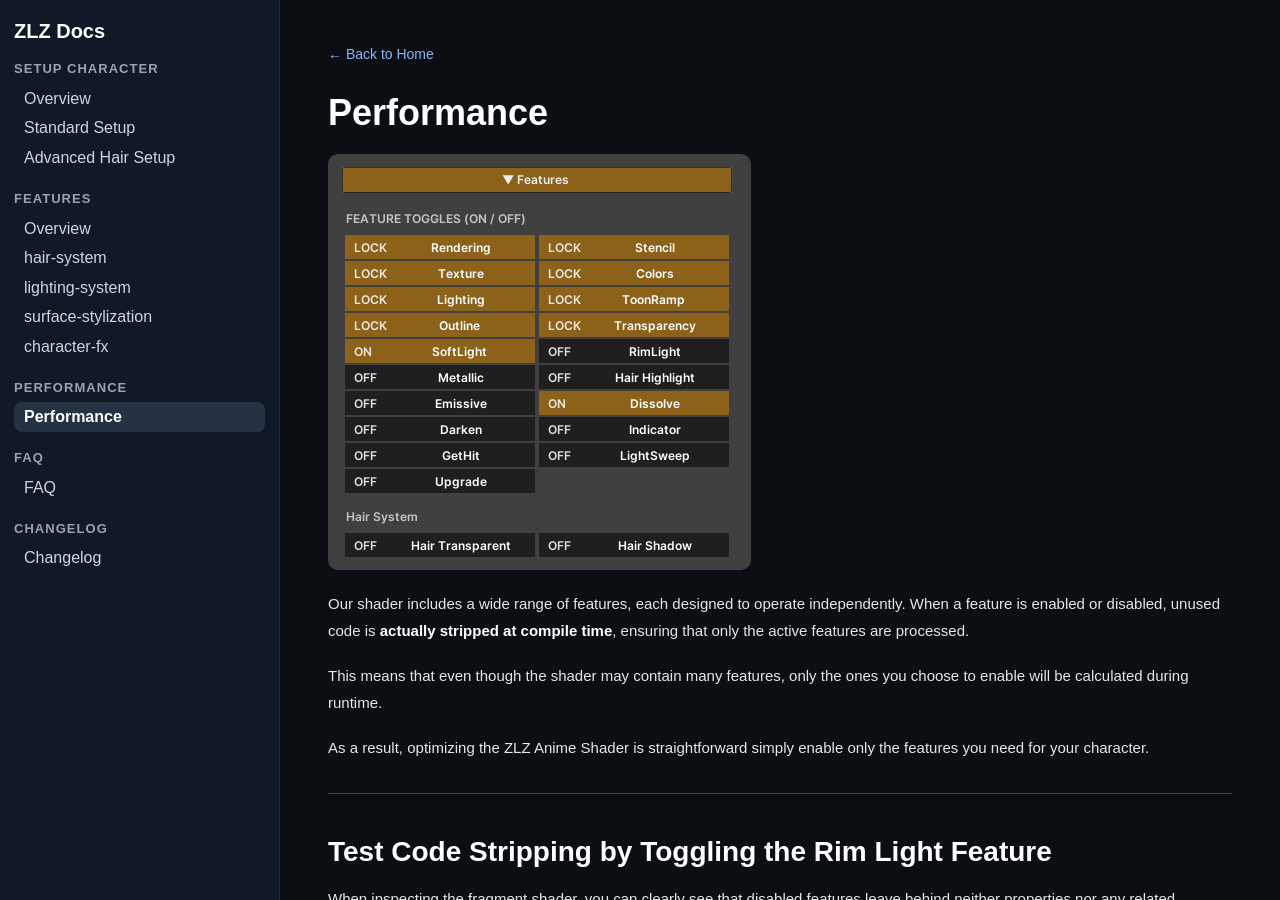
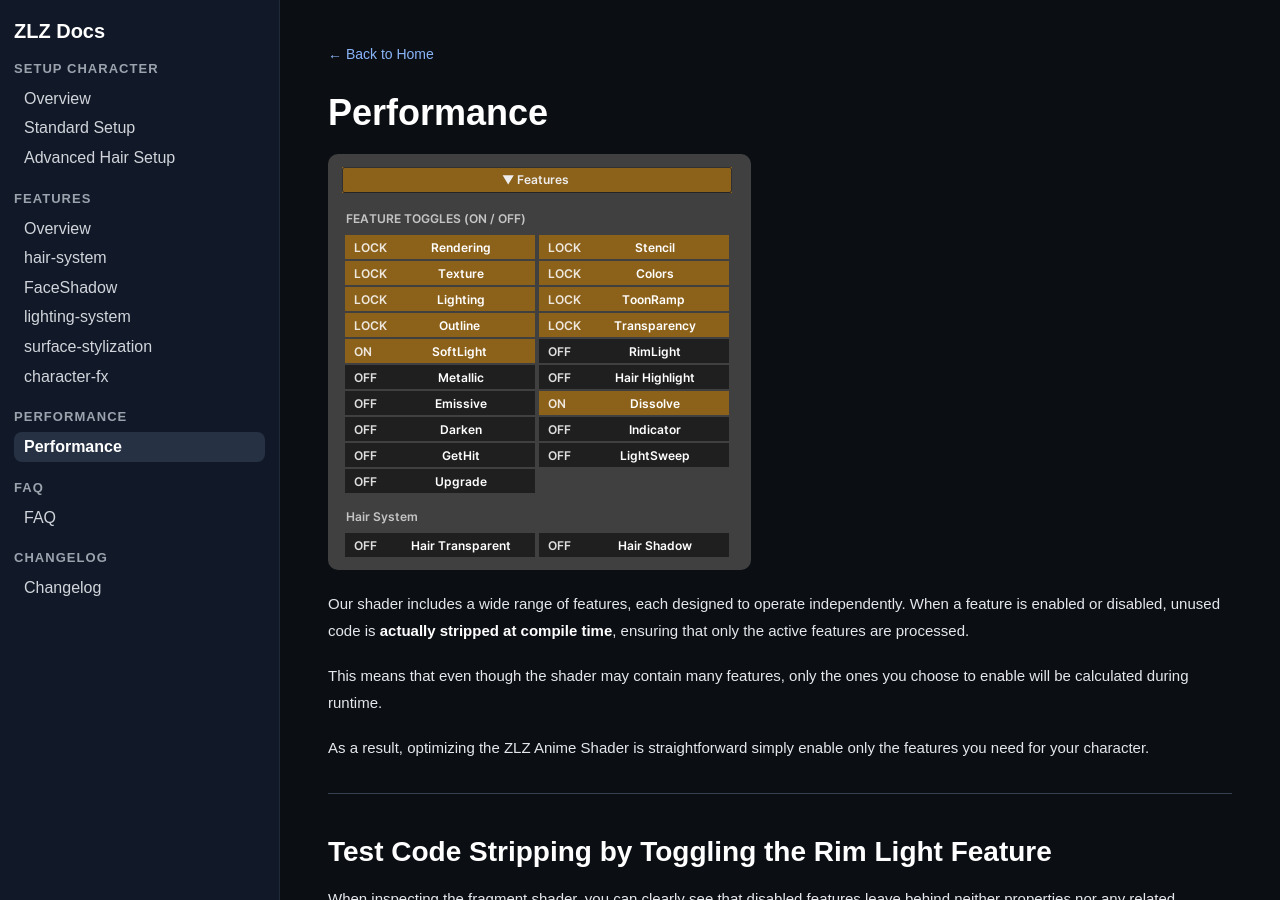
Before and after one commit to zlz-studio/zlz-studio.github.io, a Jekyll site: the page built from performance/index.md, in a window 1280 px wide and 900 px high. Built offline with Jekyll 4.4.1, drawn with Linux system fonts in a browser that asks for light colours.

Commit message:
Update sidebar.html

```diff
--- a/_includes/sidebar.html
+++ b/_includes/sidebar.html
@@ -27,6 +27,11 @@
 <a href="{{ '/features/hair-system/' | relative_url }}"
    class="{% if page.url contains '/features/hair-system/' %}active{% endif %}">
    hair-system
+</a>
+
+<a href="{{ '/features/faceshadow/' | relative_url }}"
+   class="{% if page.url contains '/features/faceshadow/' %}active{% endif %}">
+   FaceShadow
 </a>
 
 <a href="{{ '/features/lighting-system/' | relative_url }}"
```
